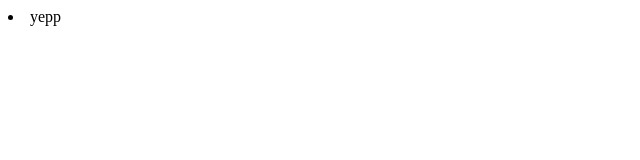
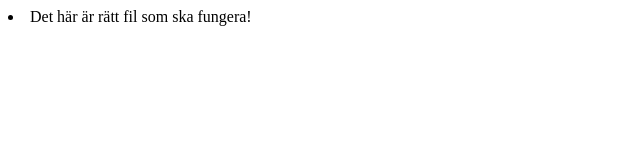
Before and after one commit to lespionage/newstuff, a plain HTML site: page index.html in a window 1280 px wide. Shown: the whole page, without its empty margins (0-640 px from the left). Drawn offline with Linux system fonts and the light colour scheme.

Commit message:
The right file

```diff
--- a/index.html
+++ b/index.html
@@ -1,7 +1,7 @@
 <html>
 	<li>
 
-		yepp
+		Det här är rätt fil som ska fungera!
 
 	</li>
 
```
